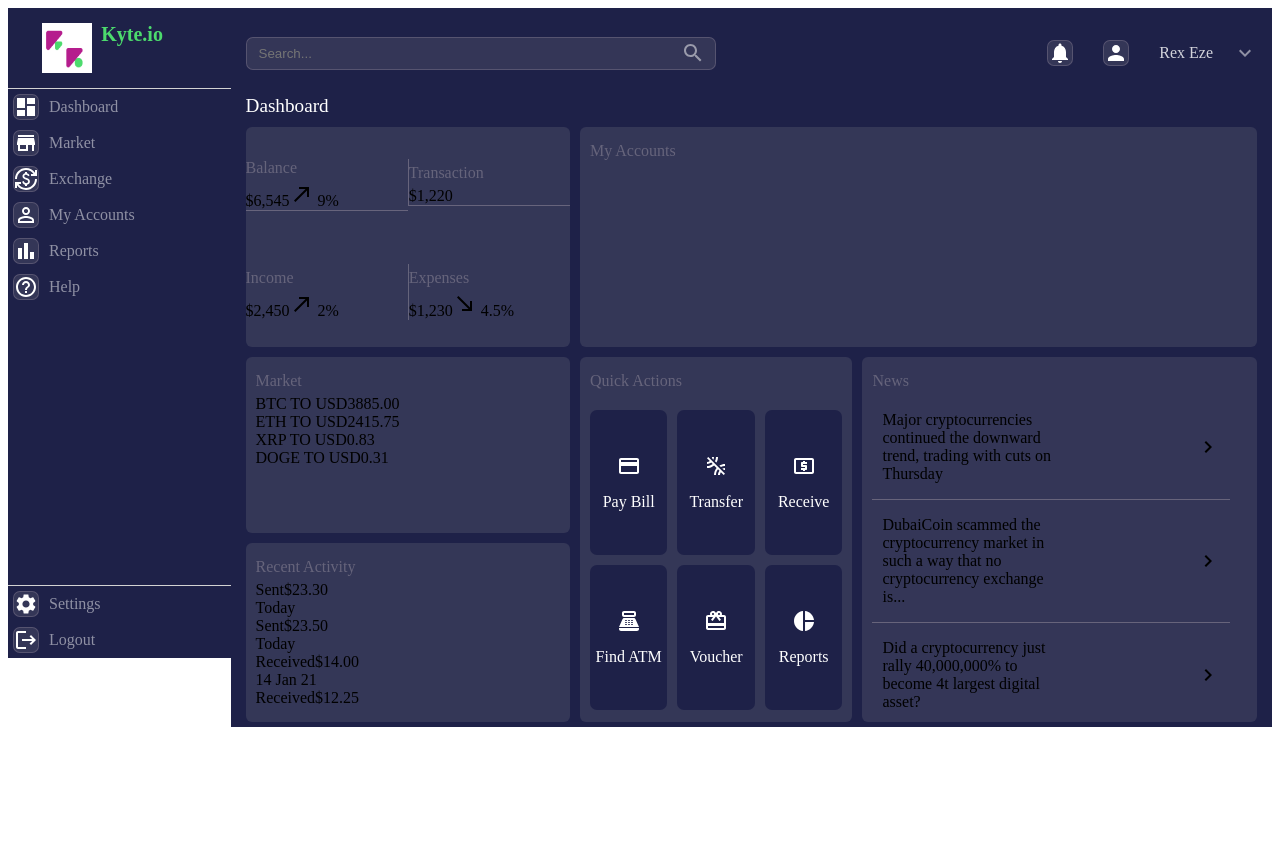
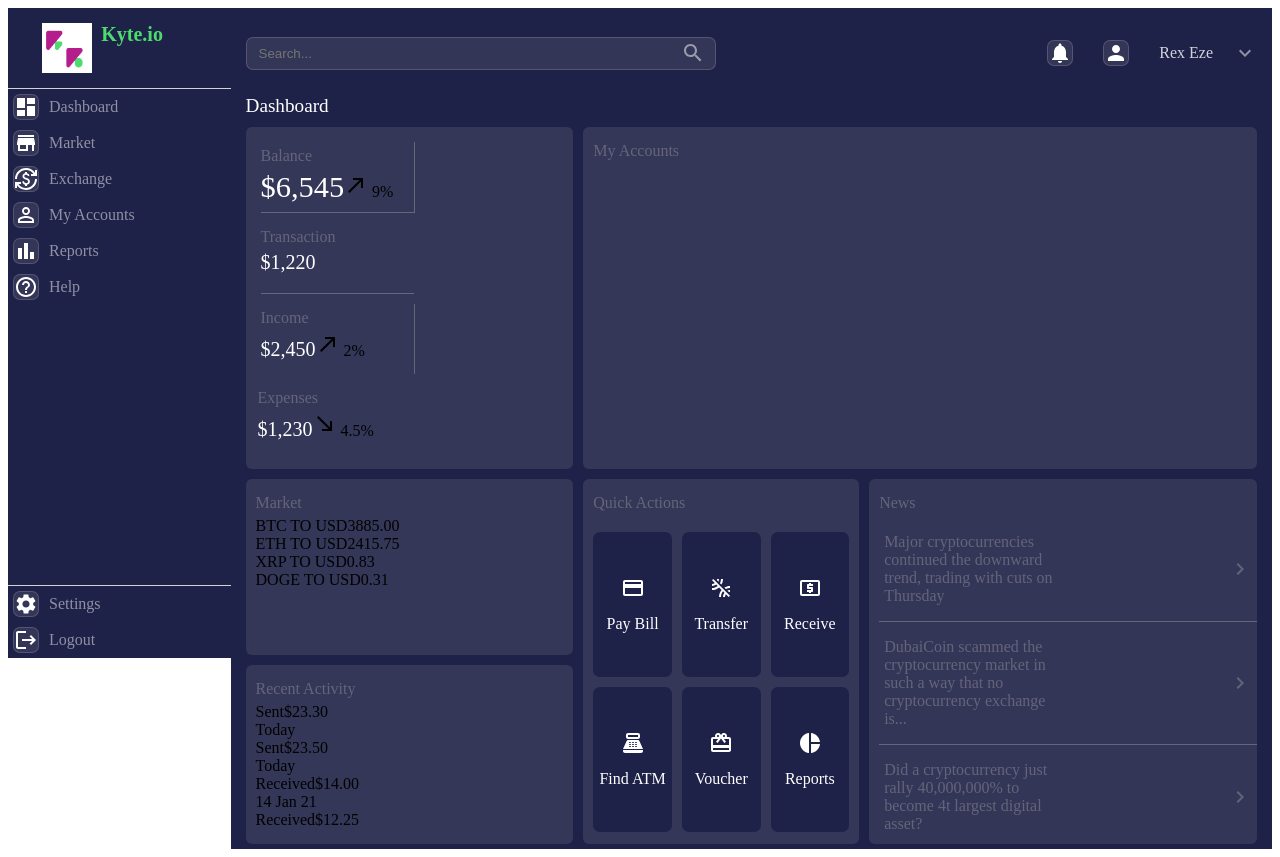
Before and after one commit to TobyMike-max/KyteDashboard-App, a React (Create React App) app: page / in a window 1280 px wide. Before the commit the page ends 800 px from the top, so only its background shows below. Built offline with nearby package versions, Linux system fonts and the light colour scheme.

Commit message:
[Modified]: Added new components to the Gridbar

```diff
--- a/src/components/Gridbar/Gridbar.css
+++ b/src/components/Gridbar/Gridbar.css
@@ -8,19 +8,78 @@
   'recentActivity quickActions news';
 }
 
-/* Styling for the first grid component */
+/* Styling for balance component */
 .balance{
   grid-area: balance;
   background: #56586E66 0% 0% no-repeat padding-box;
-  min-height: 200px;
+  min-height: 150px;
+  /* width: 100%; */
   border-radius: 6px;
   display: grid;
-  grid-template-columns: repeat(auto-fit, minmax(150px, 1fr));
-  /* justify-content: center; */
+  grid-template-rows: 1fr 1fr;
+  /* grid-template-columns: repeat(auto-fit, minmax(100px, 1fr)); */
+  padding: 10px;
   align-items: center;
 }
 
-/* Top text styling */
+.topBalance{
+  display: flex;
+  /* justify-content: space-between; */
+  }
+
+.bottomBalance{
+  display: flex;
+  /* flex-direction: row; */
+  /* justify-content: space-between; */
+}
+
+.top-left{
+  height: 70px;
+  width: 50%;
+  border-right: 1px solid #EEDFDF45;
+  border-bottom: 1px solid #EEDFDF45;
+  margin: 5px;
+  /* padding-right: 5px; */
+}
+
+.top-right{
+  height: 70px;
+  width: 50%;
+  margin: 5px;
+  border-bottom: 1px solid #EEDFDF45;
+}
+
+.bottom-left{
+  height: 70px;
+  width: 50%;
+  border-right: 1px solid #EEDFDF45;
+  margin: 5px;
+  /* padding-right: 5px; */
+}
+
+.bottom-right{
+  height: 70px;
+  width: 50%;
+  margin: 5px;
+  margin-left: 2px;
+}
+
+.small_dols{
+  font-size: 1.25rem;
+  color: white;
+}
+
+.big_dols{
+  color: white;
+  font-size: 1.9rem;
+}
+
+.tiny_text{
+  font-size: 10px;
+  color: white;
+}
+
+/* Text styling */
 .text{
   display: block;
   color: #EEDFDF45;
@@ -28,42 +87,26 @@
   padding: 5px 0px;
 }
 
-.top-left{
-  border-bottom: 1px solid #EEDFDF45;
-}
-
-.top-right{
-  border-left: 1px solid #EEDFDF45;
-  border-bottom: 1px solid #EEDFDF45;
-}
-
-.bottom-left{
-}
-
-.bottom-right{
-  border-left: 1px solid #EEDFDF45;
-}
-
-
-/* My Accounts Styling */
+/*My Accounts Styling */
 .myAccounts{
   grid-area: myAccounts;
-  background: #56586E66 0% 0% no-repeat padding-box;
-  min-height: 200px;
-  border-radius: 6px;
-  padding: 10px;
-}
-
-/* Market styling */
-.market{
-  grid-area: market;
   background: #56586E66 0% 0% no-repeat padding-box;
   min-height: 150px;
   border-radius: 6px;
   padding: 10px;
 }
 
-/* Quick Action Styling */
+/*Market styling */
+.market{
+  grid-area: market;
+  background: #56586E66 0% 0% no-repeat padding-box;
+  min-height: 150px;
+  /* width: 100%; */
+  border-radius: 6px;
+  padding: 10px;
+}
+
+/*Quick Action Styling */
 .quickActions{
   grid-area: quickActions;
   background: #56586E66 0% 0% no-repeat padding-box;
@@ -91,6 +134,7 @@
   background-color: #1E2148;
   border-radius: 7px;
   color: white;
+  cursor: pointer;
 }
 
 .mn-style span{
@@ -114,15 +158,18 @@
   display: flex;
   justify-content: space-between;
   align-items: center;
-  width: 90%;
-  padding: 0 10px;
+  width: 100%;
+  padding: 0 5px;
   border-bottom: 1px solid #EEDFDF45;
+  color: #EEDFDF45;
   /* background-color: orange; */
 }
 
-.news p{
+.news .horizon p{
   width: 170px;
+  padding-right: 0px;
 }
+
 /* Recent Activity Styling */
 .recentActivity{
   grid-area: recentActivity;
@@ -130,4 +177,5 @@
   min-height: 100px;
   border-radius: 6px;
   padding: 10px;
+  /* width: 100%; */
 }
```
